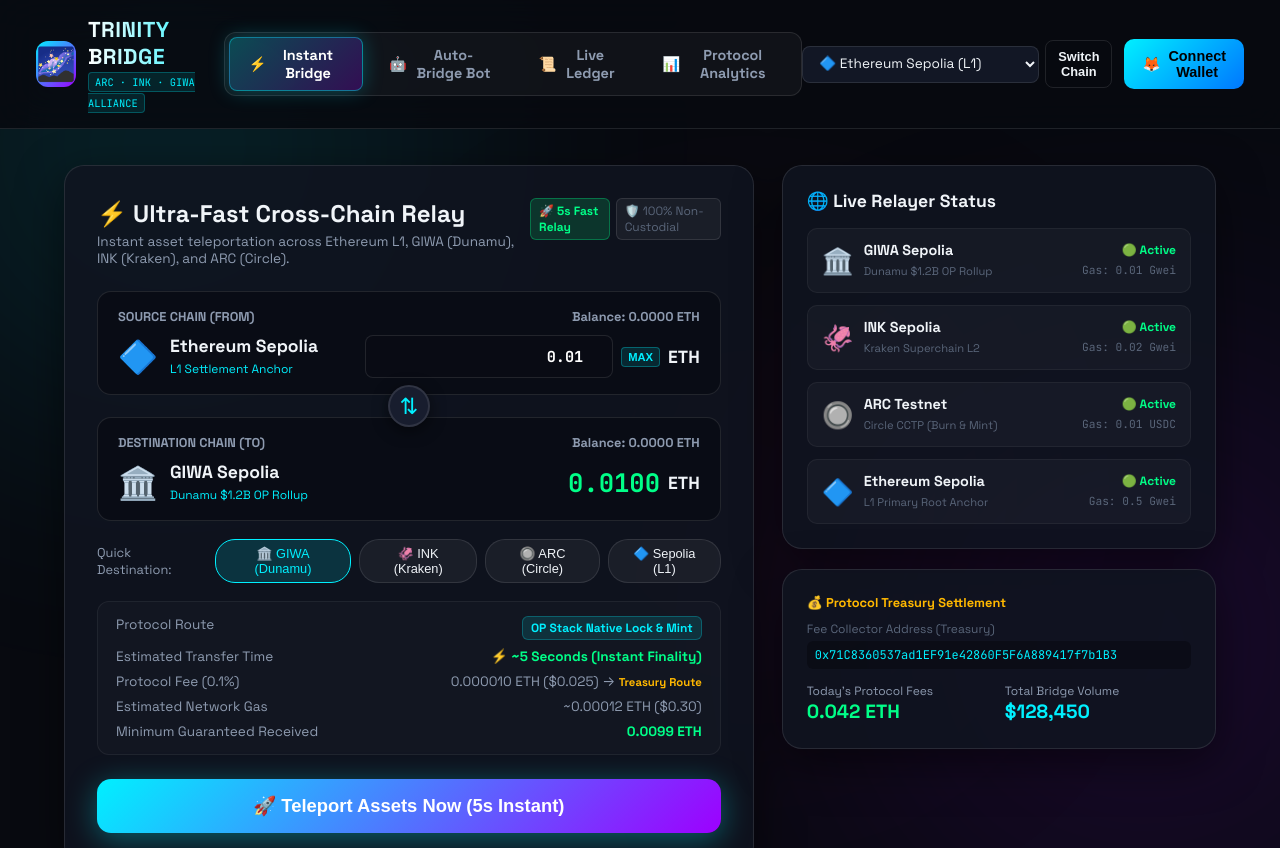
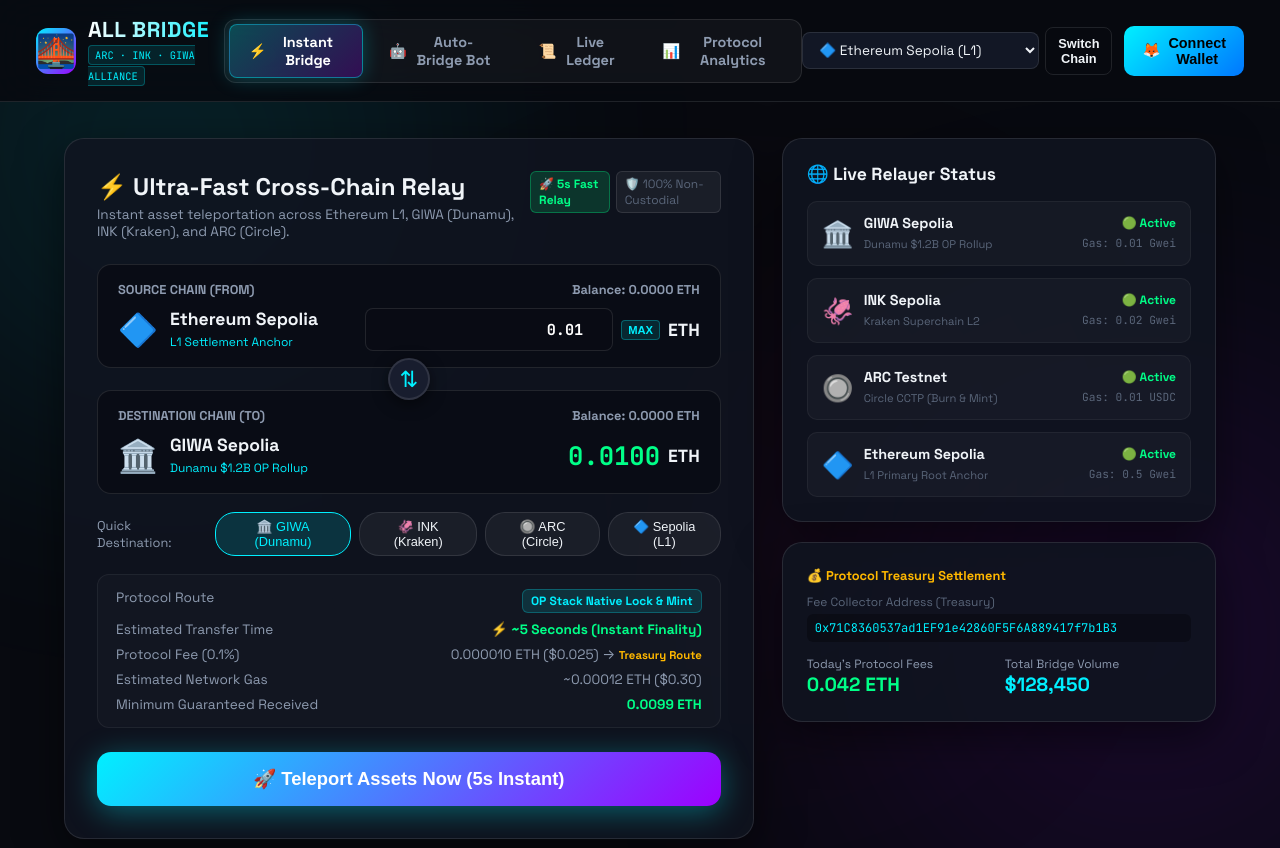
Before and after one commit to oneway8/all-bridge-, a website: page index.html in a window 1280 px wide. Shown: the top 848 px of the page. Drawn offline with Linux system fonts and the light colour scheme.

Commit message:
chore: update branding to all-bridge

```diff
--- a/index.html
+++ b/index.html
@@ -3,7 +3,7 @@
 <head>
   <meta charset="UTF-8">
   <meta name="viewport" content="width=device-width, initial-scale=1.0">
-  <title>TRINITY BRIDGE — Next-Gen Cross-Chain Portal | ARC · INK · GIWA</title>
+  <title>ALL BRIDGE — Next-Gen Cross-Chain Portal | ARC · INK · GIWA</title>
   <link rel="stylesheet" href="style.css">
   <link href="https://fonts.googleapis.com/css2?family=Space+Grotesk:wght@400;600;700;800&family=JetBrains+Mono:wght@400;500;700&display=swap" rel="stylesheet">
   <!-- Ethers.js v5 -->
@@ -19,9 +19,9 @@
   <!-- Global Header / Navigation -->
   <header class="navbar">
     <div class="nav-brand">
-      <div class="brand-logo">🌌</div>
+      <div class="brand-logo">🌉</div>
       <div class="brand-text">
-        <h1>TRINITY BRIDGE</h1>
+        <h1>ALL BRIDGE</h1>
         <span class="badge-sub">ARC · INK · GIWA ALLIANCE</span>
       </div>
     </div>
--- a/package.json
+++ b/package.json
@@ -1,7 +1,7 @@
 {
-  "name": "trinity-bridge-memeforge",
+  "name": "all-bridge",
   "version": "1.0.0",
-  "description": "ARC · INK · GIWA Unified Bridge & Meme Launchpad DApp",
+  "description": "ALL BRIDGE — ARC · INK · GIWA Unified Cross-Chain Portal",
   "scripts": {
     "start": "python3 -m http.server 8088"
   },
```
Also changed, not shown: README.md.
